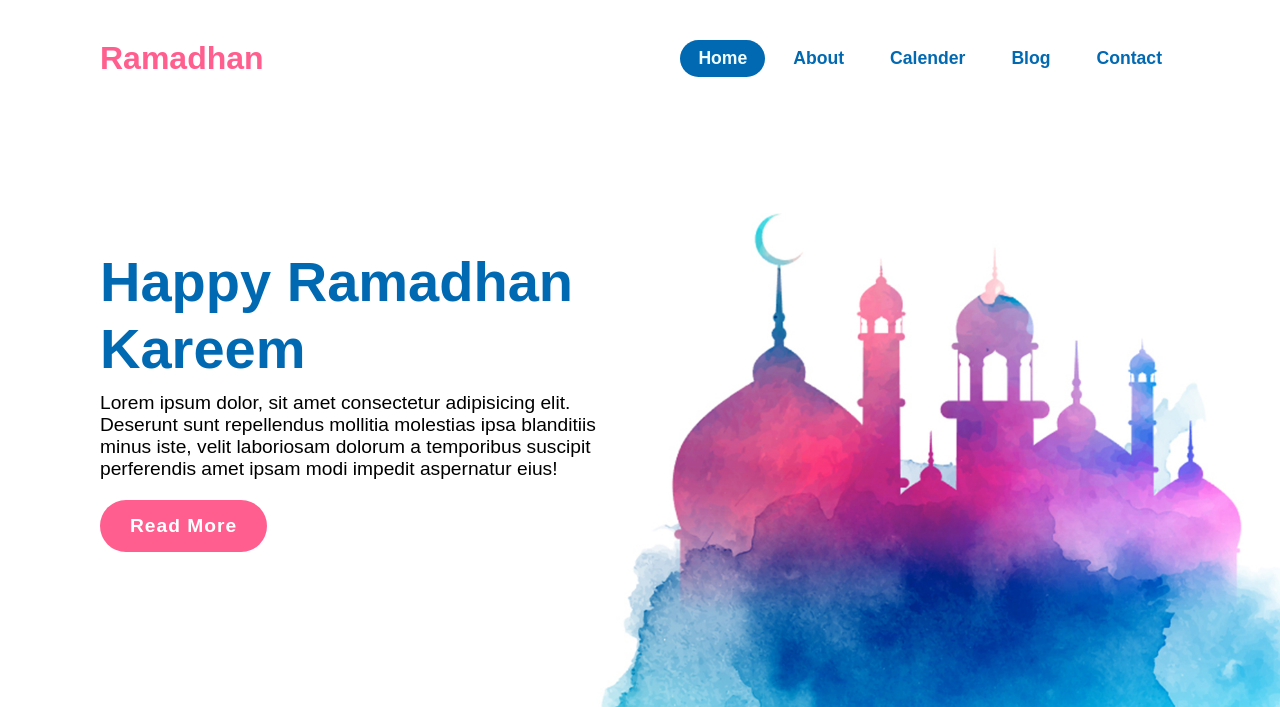
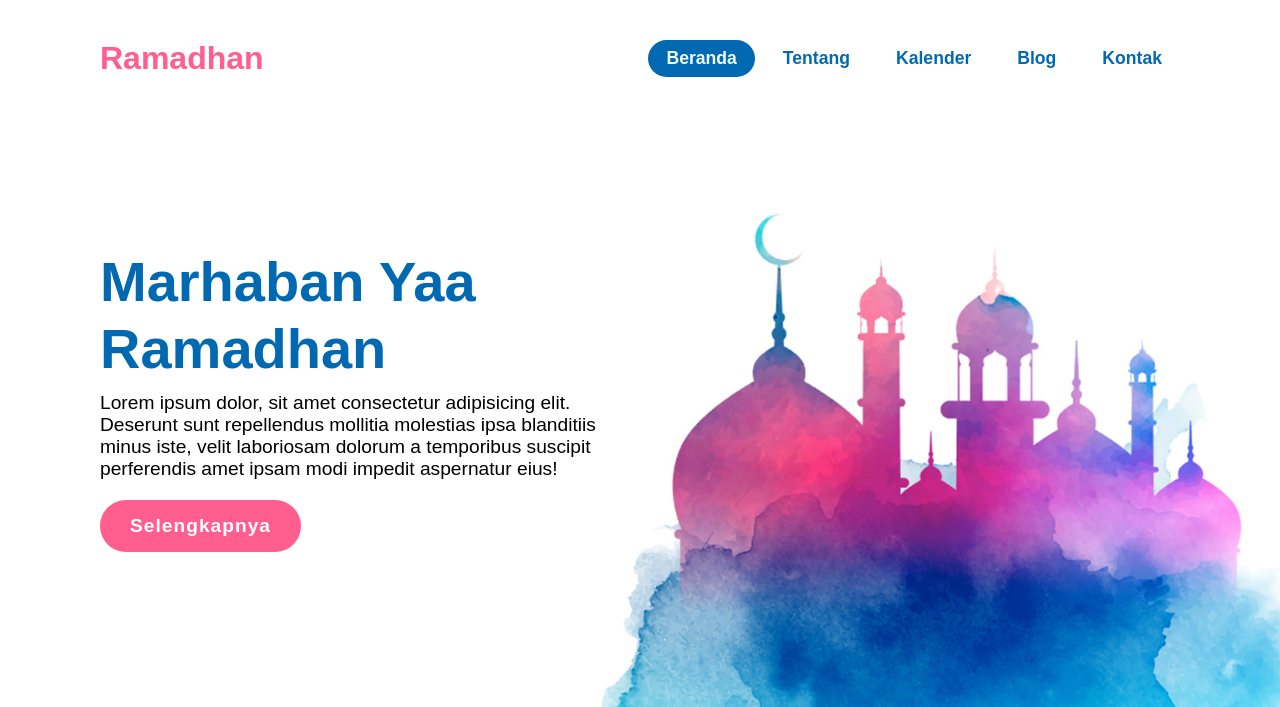
Before and after one commit to fakhry07/ramadhan-kareem, a plain HTML site: page index.html in a window 1280 px wide. Shown: the top 707 px of the page. Drawn offline with Linux system fonts and the light colour scheme.

Commit message:
Update index.html

```diff
--- a/index.html
+++ b/index.html
@@ -3,7 +3,7 @@
     <meta charset="UTF-8">
     <meta http-equiv="X-UA-Compatible" content="IE=edge">
     <meta name="viewport" content="width=device-width, initial-scale=1.0">
-    <title>Ramadhan Kareem</title>
+    <title>Marhaban yaa Ramadhan</title>
     <link rel="stylesheet" href="style.css">
 </head>
 <body>
@@ -13,19 +13,19 @@
             <a href="#" class="logo">Ramadhan</a>
             <div class="toggle"></div>
             <ul class="navigation">
-                <li><a href="#" class="active">Home</a></li>
-                <li><a href="#">About</a></li>
-                <li><a href="#">Calender</a></li>
+                <li><a href="#" class="active">Beranda</a></li>
+                <li><a href="#">Tentang</a></li>
+                <li><a href="#">Kalender</a></li>
                 <li><a href="#">Blog</a></li>
-                <li><a href="#">Contact</a></li>
+                <li><a href="#">Kontak</a></li>
             </ul>
         </header>
 
         <div class="content">
             <div class="textBox">
-            <h2>Happy Ramadhan Kareem</h2>
+            <h2>Marhaban Yaa Ramadhan</h2>
             <p>Lorem ipsum dolor, sit amet consectetur adipisicing elit. Deserunt sunt repellendus mollitia molestias ipsa blanditiis minus iste, velit laboriosam dolorum a temporibus suscipit perferendis amet ipsam modi impedit aspernatur eius!</p>
-            <a href="#">Read More</a>
+            <a href="#">Selengkapnya</a>
             </div>
         </div>
 
```
